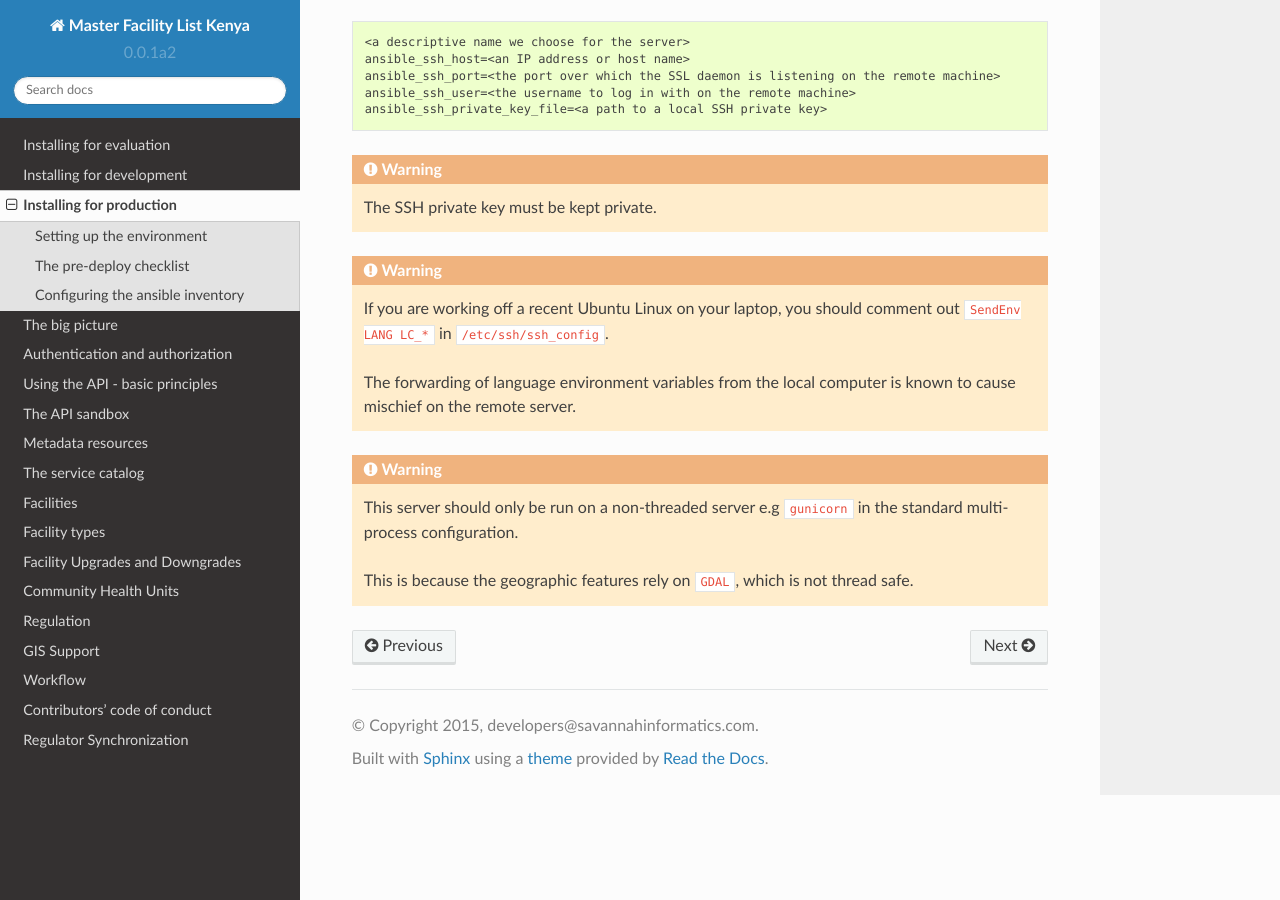
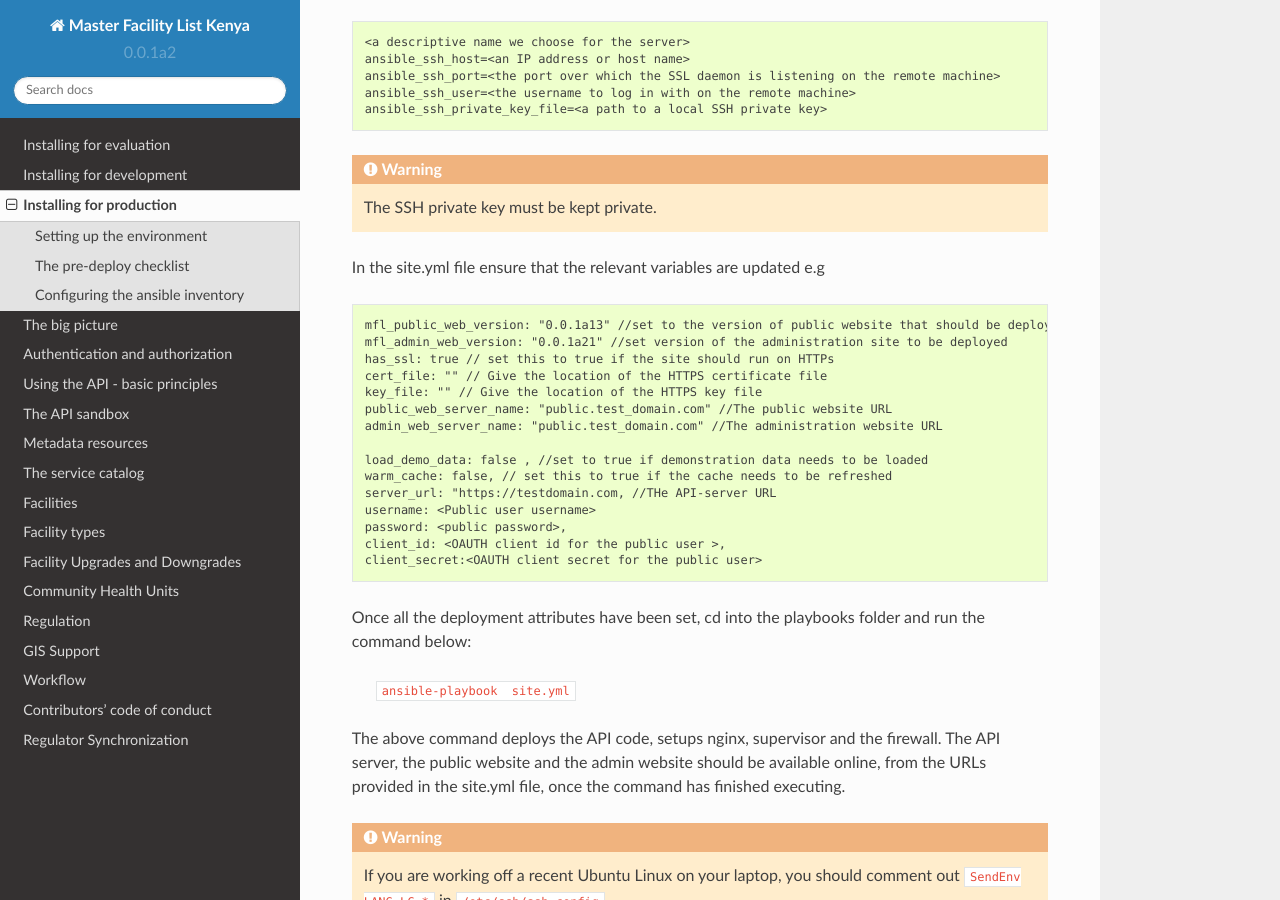
Before and after one commit to MasterFacilityList/mfl_api_docs, a Sphinx documentation site: the page built from docs/03_production_install.rst, in a window 1280 px wide and 900 px high, scrolled down 1729 px. Built offline with Sphinx 7.4.7 and the Read the Docs theme 2.0.0, drawn with Linux system fonts in a browser that asks for light colours.

Commit message:
Add frontend and backend deployment

```diff
--- a/docs/03_production_install.rst
+++ b/docs/03_production_install.rst
@@ -97,6 +97,36 @@ The template breaks down roughly to this:
 
     The SSH private key must be kept private.
 
+In the site.yml file ensure that the relevant variables are updated e.g
+
+.. code-block :: text
+
+        mfl_public_web_version: "0.0.1a13" //set to the version of public website that should be deployed
+        mfl_admin_web_version: "0.0.1a21" //set version of the administration site to be deployed
+        has_ssl: true // set this to true if the site should run on HTTPs
+        cert_file: "" // Give the location of the HTTPS certificate file
+        key_file: "" // Give the location of the HTTPS key file
+        public_web_server_name: "public.test_domain.com" //The public website URL
+        admin_web_server_name: "public.test_domain.com" //The administration website URL
+
+        load_demo_data: false , //set to true if demonstration data needs to be loaded
+        warm_cache: false, // set this to true if the cache needs to be refreshed
+        server_url: "https://testdomain.com, //THe API-server URL
+        username: <Public user username>
+        password: <public password>,
+        client_id: <OAUTH client id for the public user >,
+        client_secret:<OAUTH client secret for the public user>
+
+Once all the deployment attributes have been set, cd into the playbooks folder and run the command below:
+
+    ``ansible-playbook  site.yml``
+
+
+The above command deploys the API code, setups nginx, supervisor and the firewall.
+The API server, the public website and the admin website should be available online,
+from the URLs  provided in the site.yml file, once the command has finished executing.
+
+
 .. warning::
 
     If you are working off a recent Ubuntu Linux on your laptop, you should
```
